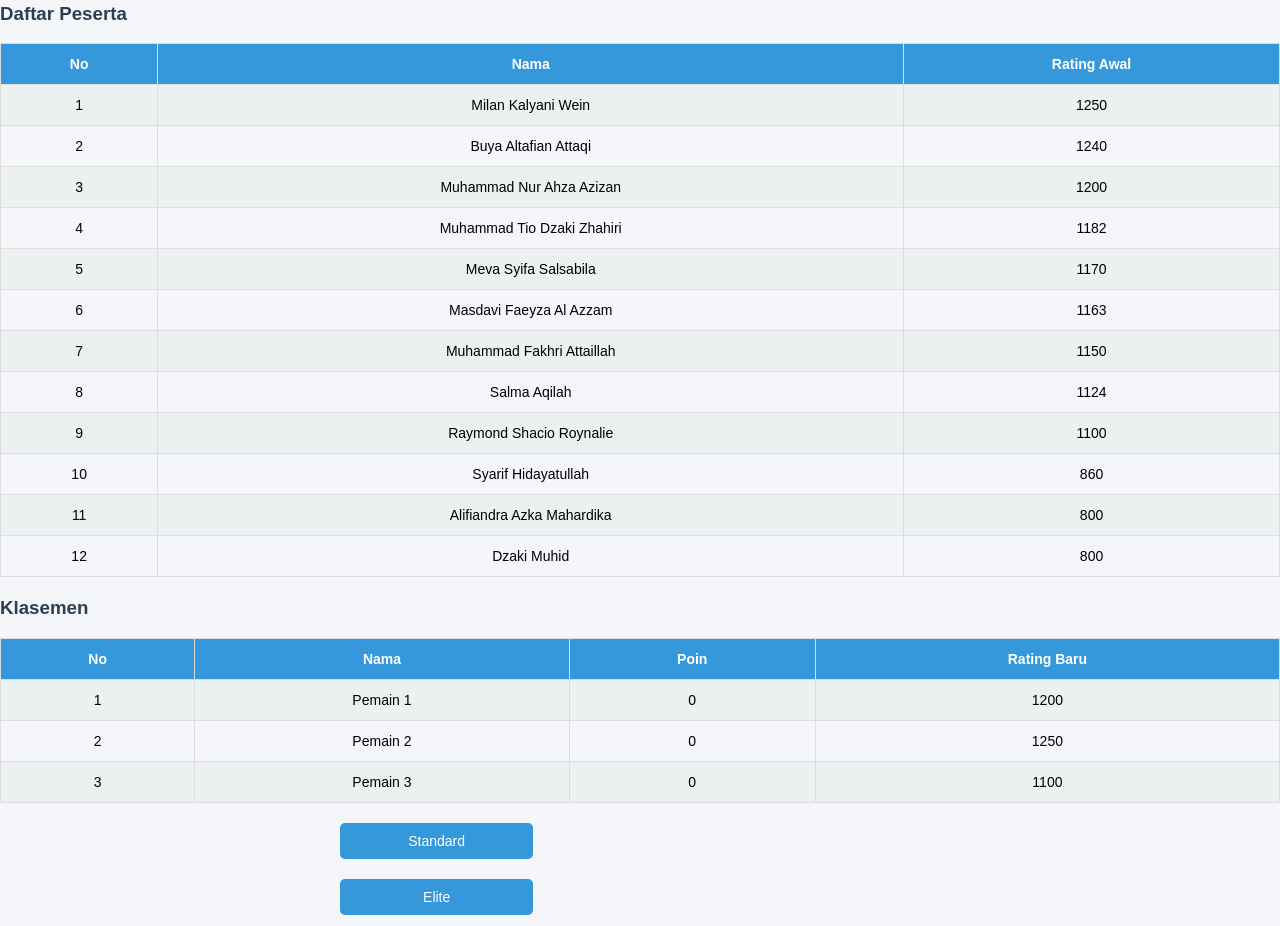
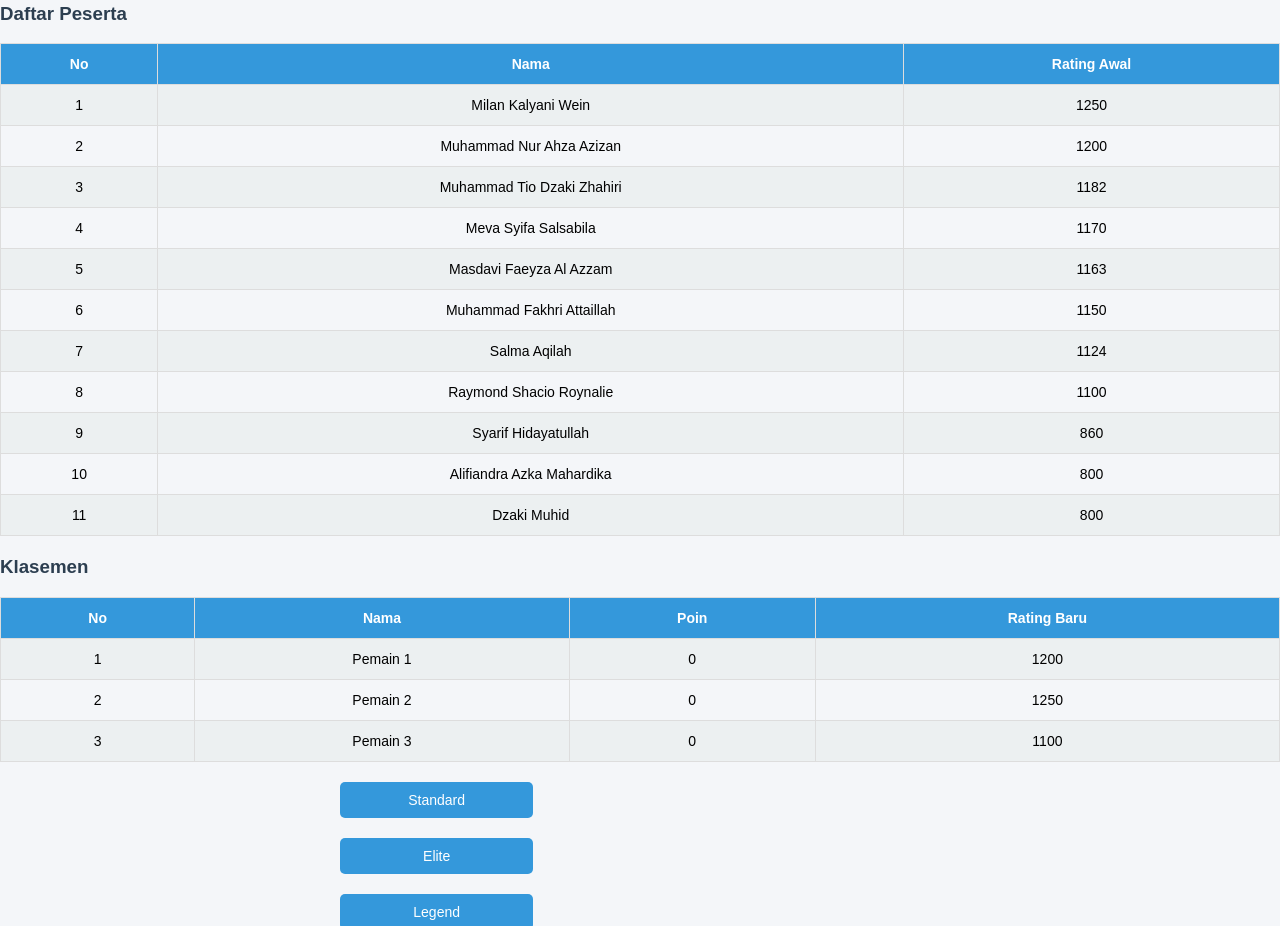
Before and after one commit to underdog77-web/Liga-Catur-Pro-Kaltim-, a plain HTML site: page index.html in a window 1280 px wide. Shown: the part 779-1705 px from the top of the page. Drawn offline with Linux system fonts and the light colour scheme.

Commit message:
Add files via upload

```diff
--- a/index.html
+++ b/index.html
@@ -263,17 +263,16 @@ updateDateTime();
 <table>
 <tr><th>No</th><th>Nama</th><th>Rating Awal</th></tr>
 <tr><td>1</td><td>Milan Kalyani Wein</td><td>1250</td></tr>
-<tr><td>2</td><td>Buya Altafian Attaqi</td><td>1240</td></tr>
-<tr><td>3</td><td>Muhammad Nur Ahza Azizan</td><td>1200</td></tr>
-<tr><td>4</td><td>Muhammad Tio Dzaki Zhahiri</td><td>1182</td></tr>
-<tr><td>5</td><td>Meva Syifa Salsabila</td><td>1170</td></tr>
-<tr><td>6</td><td>Masdavi Faeyza Al Azzam</td><td>1163</td></tr>
-<tr><td>7</td><td>Muhammad Fakhri Attaillah</td><td>1150</td></tr>
-<tr><td>8</td><td>Salma Aqilah</td><td>1124</td></tr>
-<tr><td>9</td><td>Raymond Shacio Roynalie</td><td>1100</td></tr
-<tr><td>10</td><td>Syarif Hidayatullah</td><td>860</td></tr>
-<tr><td>11</td><td>Alifiandra Azka Mahardika</td><td>800</td></tr>
-<tr><td>12</td><td>Dzaki Muhid</td><td>800</td></tr>
+<tr><td>2</td><td>Muhammad Nur Ahza Azizan</td><td>1200</td></tr>
+<tr><td>3</td><td>Muhammad Tio Dzaki Zhahiri</td><td>1182</td></tr>
+<tr><td>4</td><td>Meva Syifa Salsabila</td><td>1170</td></tr>
+<tr><td>5</td><td>Masdavi Faeyza Al Azzam</td><td>1163</td></tr>
+<tr><td>6</td><td>Muhammad Fakhri Attaillah</td><td>1150</td></tr>
+<tr><td>7</td><td>Salma Aqilah</td><td>1124</td></tr>
+<tr><td>8</td><td>Raymond Shacio Roynalie</td><td>1100</td></tr
+<tr><td>9</td><td>Syarif Hidayatullah</td><td>860</td></tr>
+<tr><td>10</td><td>Alifiandra Azka Mahardika</td><td>800</td></tr>
+<tr><td>11</td><td>Dzaki Muhid</td><td>800</td></tr>
 </table>
 
 <h3>Klasemen</h3>
@@ -372,8 +371,9 @@ window.onload = function() {
 <tr><td>6</td><td>Mikail Fabian</td><td>1450</td></tr>
 <tr><td>7</td><td>Muhammad Syafiq Syadidul Azmi</td><td>1450</td></tr>
 <tr><td>8</td><td>Muhammad Akhdan Rizki</td><td>1430</td></tr>
-<tr><td>9</td><td>Muhammad Azib Wardhana</td><td>1320</td></tr>
-<tr><td>10</td><td>Ihsan Abdul Madani</td><td>1300</td></tr>
+<tr><td>9</td><td>Buya Altafian Attaqi</td><td>1371</td></tr>
+<tr><td>10</td><td>Muhammad Azib Wardhana</td><td>1320</td></tr>
+<tr><td>11</td><td>Ihsan Abdul Madani</td><td>1300</td></tr>
 </table>
 
 <h3>Klasemen</h3>
@@ -486,6 +486,7 @@ Tujuannya bukan hanya untuk menambah daya saing liga, tetapi juga memberikan tra
     <li>Setiap kemenangan bernilai 1 poin, remis 0.5 poin, kalah 0 poin.</li>
     <li>Update klasemen dilakukan setelah selesai setiap sesi.</li>
     <li>Diakhir musim akan ada evaluasi, promosi dan degradasi</li>
+    <li>FIDE Law of chess 2023 berlaku</li>
   </ol>
 </div>
 
@@ -556,7 +557,7 @@ Tujuannya bukan hanya untuk menambah daya saing liga, tetapi juga memberikan tra
   <ul>
     <li>[05 Sept 2025] Liga Pro resmi di sosialisasikan</li>
     <li>[07 Sept 2025] Website resmi liga diluncurkan.</li>
-    <li>Pelaksanaan Liga Sesi 1 tanggal 14 September di Sport Hall Pondok Surya Indah Jl.PM Noor.</li>
+    <li>Pelaksanaan Liga Sesi 1 tanggal 14 September di Sport Hall Pondok Surya Indah Jl.PM Noor Samarinda Kalimantan Timur.</li>
   </ul>
 </div>
 
```
